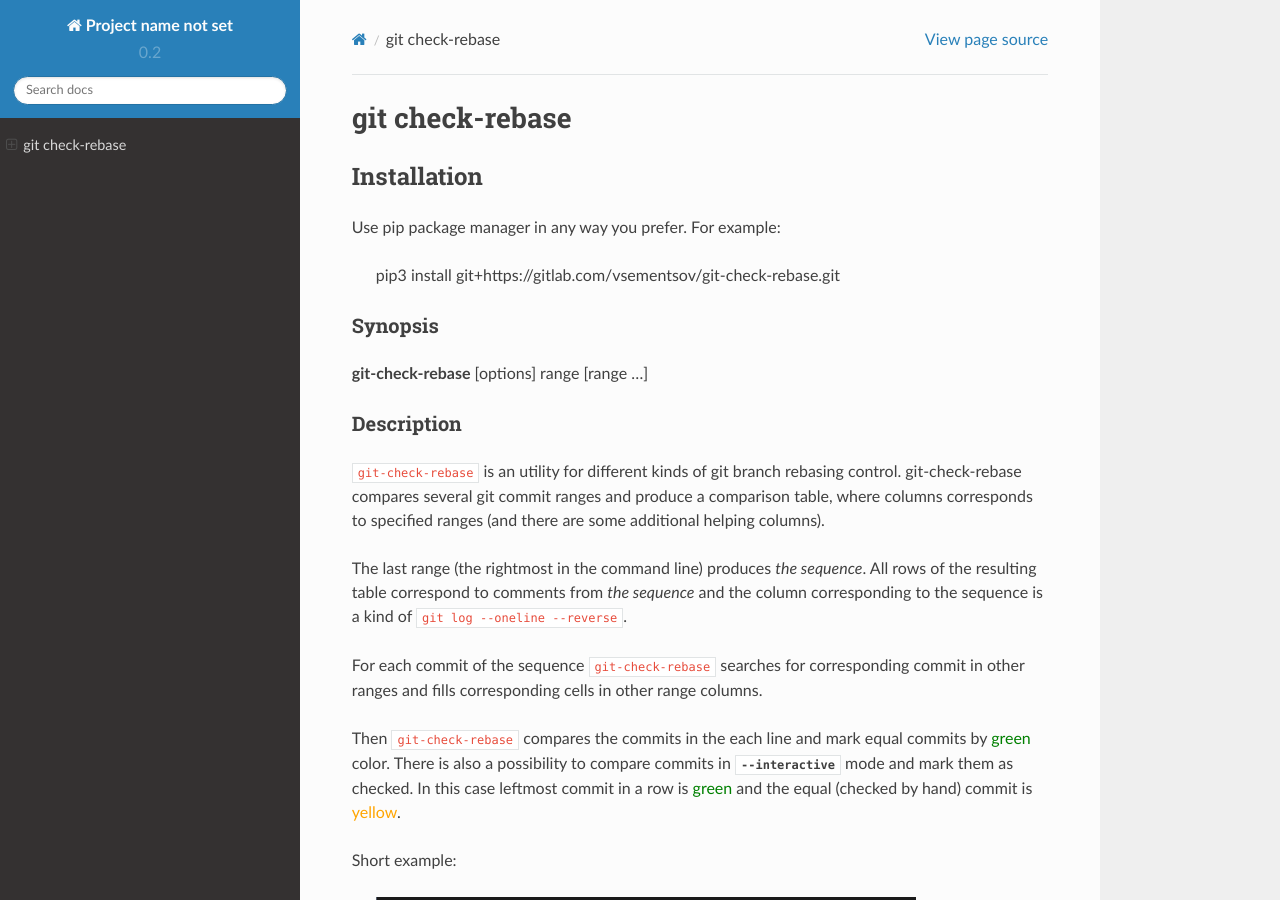
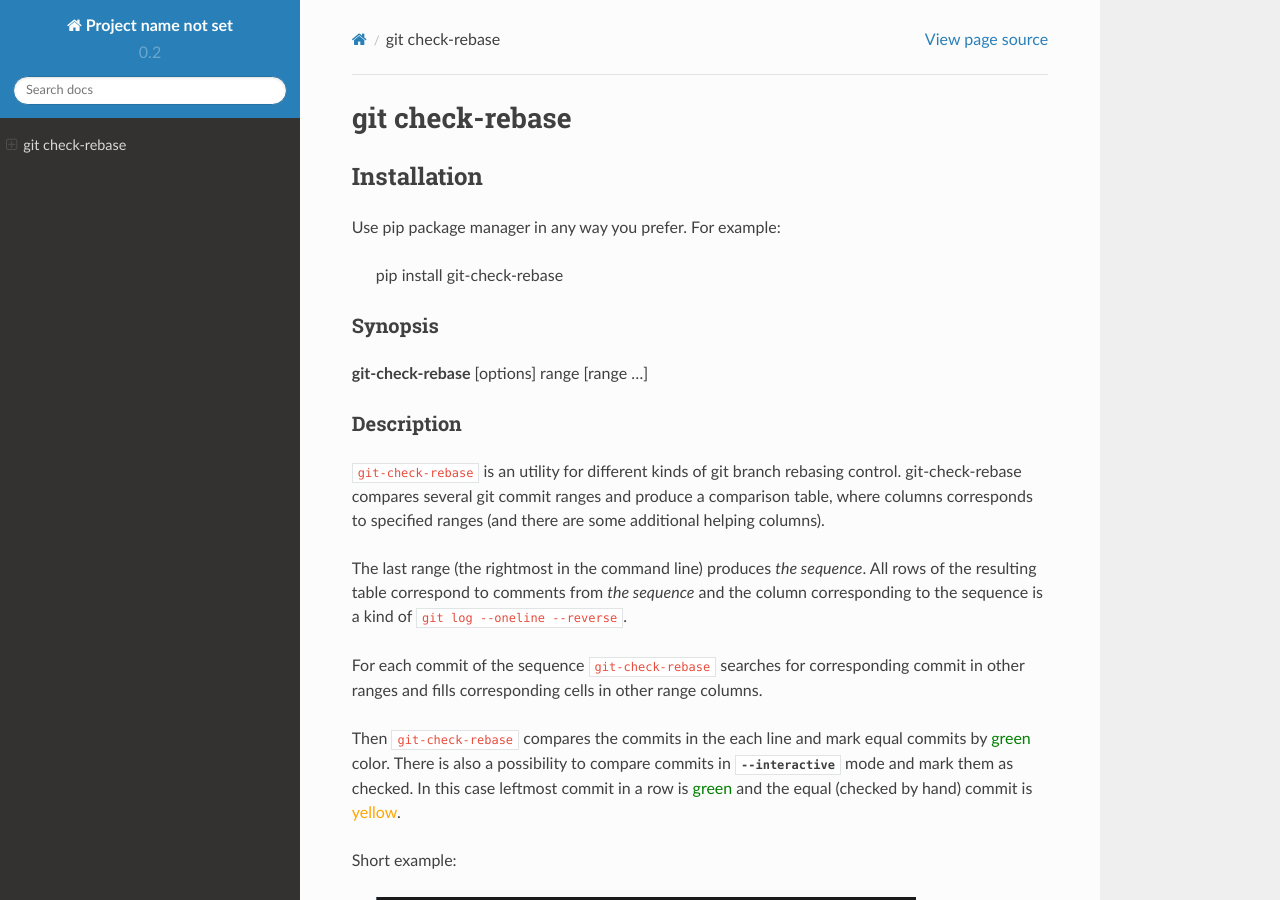
Before and after one commit to senya/git-check-rebase, a Sphinx documentation site: the page built from docs/index.rst, in a window 1280 px wide and 900 px high. Built offline with Sphinx 7.4.7 and the Read the Docs theme 2.0.0, drawn with Linux system fonts in a browser that asks for light colours.

Commit message:
docs: update installation command
Signed-off-by: Vladimir Sementsov-Ogievskiy <vsementsov@yandex-team.ru>

```diff
--- a/docs/index.rst
+++ b/docs/index.rst
@@ -9,7 +9,7 @@
 
 Use pip package manager in any way you prefer. For example:
 
-    pip3 install git+https://gitlab.com/vsementsov/git-check-rebase.git
+    pip install git-check-rebase
 
 
 .. program:: git-check-rebase
```
